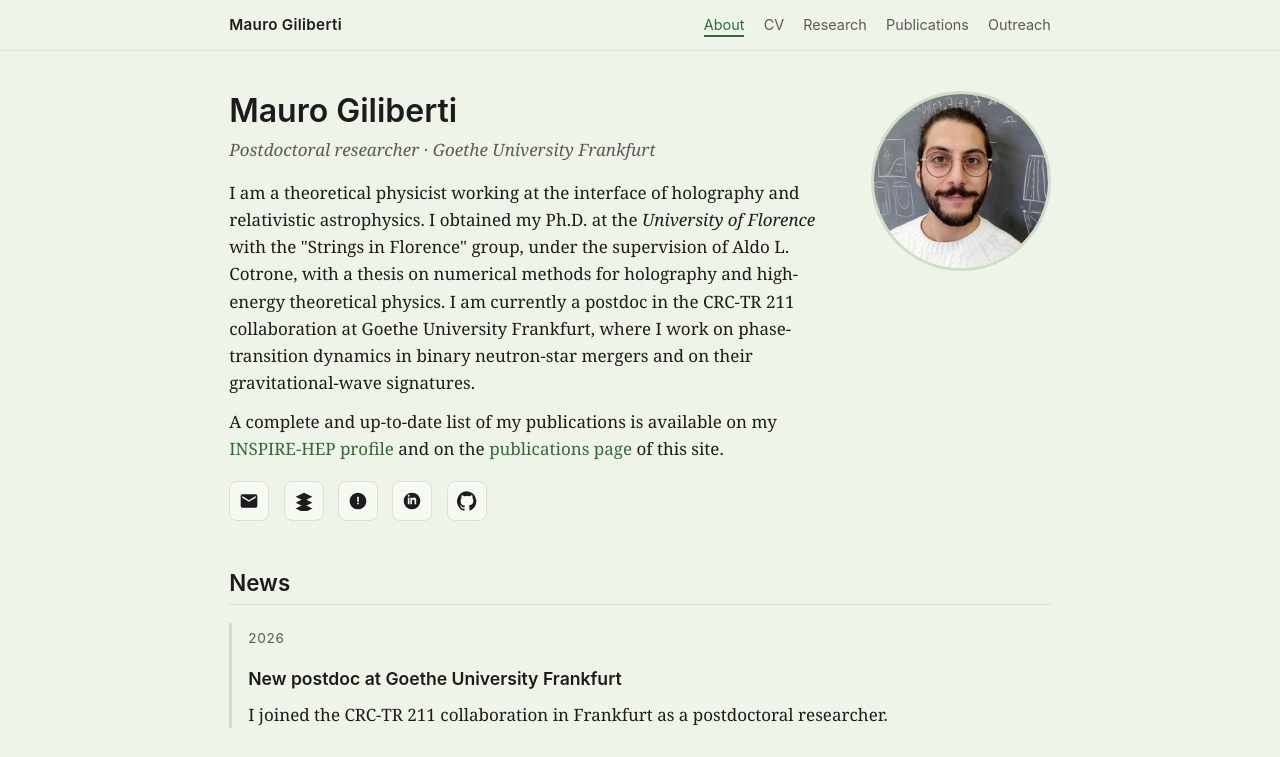
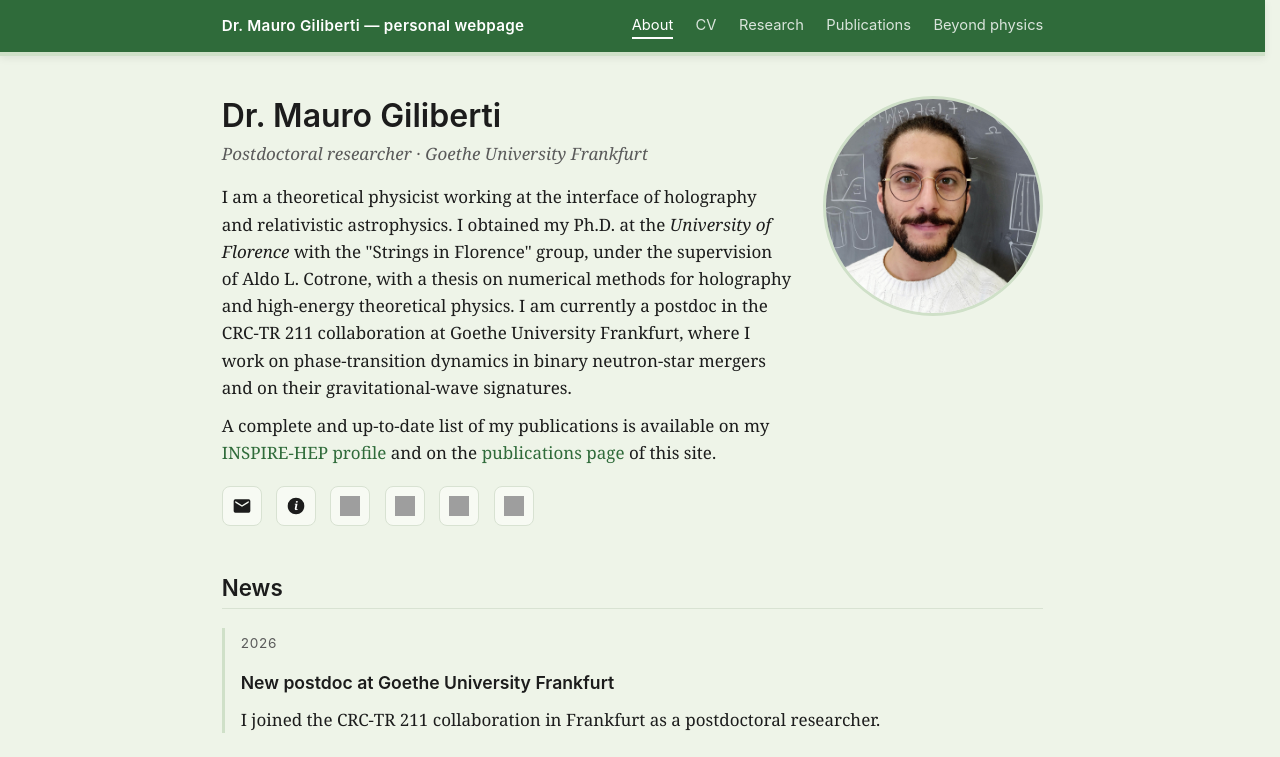
Before and after one commit to cu2mauro/cu2mauro.github.io, a plain HTML site: page index.html in a window 1280 px wide. Shown: the top 757 px of the page. Drawn offline with Linux system fonts and the light colour scheme; grey boxes are pictures that could not be loaded.

Commit message:
Update site styles with Claude
Several content and UI updates across the site: rewrite header name to “Dr. Mauro Giliberti — personal webpage”, rename Outreach to “Beyond physics” and expand the outreach page with scouting, hobbies and other personal details. Convert plain emails and reference contacts to mailto: links and update INSPIRE author links to recid 2707823 in multiple pages. Replace several SVG social icons with simpleicons images (GitHub, ResearchGate, ORCID, Google Scholar), add aria-hidden attributes to decorative SVGs, and add a small Cloudflare data-cfasync script tag in index and outreach footers. Improve CSS for a more consistent navbar and layout: always-reserved scrollbar, scrollbar-gutter, updated nav background/border/shadow, adjusted spacing, larger hero photo, and icon/img sizing/spacing tweaks. In publications.js, switch from AUTHOR_BAI to AUTHOR_RECID and change the INSPIRE query to use authors.recid, plus update user-facing INSPIRE links and error messages.

```diff
--- a/index.html
+++ b/index.html
@@ -12,13 +12,13 @@
 
   <nav class="topnav">
     <div class="inner">
-      <span class="name"><a href="index.html">Mauro Giliberti</a></span>
+      <span class="name"><a href="index.html">Dr. Mauro Giliberti — personal webpage</a></span>
       <ul>
         <li><a href="index.html" class="active">About</a></li>
         <li><a href="cv.html">CV</a></li>
         <li><a href="research.html">Research</a></li>
         <li><a href="publications.html">Publications</a></li>
-        <li><a href="outreach.html">Outreach</a></li>
+        <li><a href="outreach.html">Beyond physics</a></li>
       </ul>
     </div>
   </nav>
@@ -27,7 +27,7 @@
     <section>
       <div class="hero">
         <div class="text">
-          <h1>Mauro Giliberti</h1>
+          <h1>Dr. Mauro Giliberti</h1>
           <p class="subtitle">Postdoctoral researcher · Goethe University Frankfurt</p>
           <p>
             I am a theoretical physicist working at the interface of holography
@@ -43,25 +43,28 @@
           <p>
             A complete and up-to-date list of my publications is available on
             my
-            <a href="https://inspirehep.net/authors/REPLACE_ID">INSPIRE-HEP profile</a>
+            <a href="https://inspirehep.net/authors/2707823">INSPIRE-HEP profile</a>
             and on the <a href="publications.html">publications page</a> of this site.
           </p>
 
           <div class="icons">
             <a href="mailto:mauro.giliberti@unifi.it" title="Email">
-              <svg viewBox="0 0 24 24"><path d="M20 4H4a2 2 0 0 0-2 2v12a2 2 0 0 0 2 2h16a2 2 0 0 0 2-2V6a2 2 0 0 0-2-2zm0 4-8 5-8-5V6l8 5 8-5z"/></svg>
+              <svg viewBox="0 0 24 24" aria-hidden="true"><path d="M20 4H4a2 2 0 0 0-2 2v12a2 2 0 0 0 2 2h16a2 2 0 0 0 2-2V6a2 2 0 0 0-2-2zm0 4-8 5-8-5V6l8 5 8-5z"/></svg>
             </a>
-            <a href="https://inspirehep.net/authors/REPLACE_ID" title="INSPIRE-HEP">
-              <svg viewBox="0 0 24 24"><path d="M12 2 2 7l10 5 10-5-10-5zm0 7L2 14l10 5 10-5-10-5zm0 7L2 21l10 5 10-5-10-5z"/></svg>
+            <a href="https://inspirehep.net/authors/2707823" title="INSPIRE-HEP">
+              <svg viewBox="0 0 24 24" aria-hidden="true"><circle cx="12" cy="12" r="10"/><text x="12" y="17" text-anchor="middle" fill="#fff" font-family="Georgia, serif" font-size="14" font-style="italic" font-weight="bold">i</text></svg>
+            </a>
+            <a href="https://orcid.org/REPLACE" title="ORCID">
+              <img src="https://cdn.simpleicons.org/orcid/1c1c1c" alt="ORCID"/>
             </a>
             <a href="https://www.researchgate.net/profile/Mauro-Giliberti" title="ResearchGate">
-              <svg viewBox="0 0 24 24"><path d="M12 2C6.5 2 2 6.5 2 12s4.5 10 10 10 10-4.5 10-10S17.5 2 12 2zm-1 5h2v6h-2V7zm0 7h2v2h-2v-2z"/></svg>
+              <img src="https://cdn.simpleicons.org/researchgate/1c1c1c" alt="ResearchGate"/>
             </a>
-            <a href="https://orcid.org/REPLACE" title="ORCID">
-              <svg viewBox="0 0 24 24"><path d="M12 2a10 10 0 1 0 10 10A10 10 0 0 0 12 2zm-3 14H7V8h2zm-1-9.2a1.2 1.2 0 1 1 1.2-1.2A1.2 1.2 0 0 1 8 6.8zM17 16h-2v-4c0-1-.4-1.6-1.3-1.6S12 11 12 12v4h-2V8h2v1a3 3 0 0 1 2.5-1.2c1.7 0 2.5 1.1 2.5 3.1z"/></svg>
+            <a href="https://scholar.google.com/citations?user=REPLACE" title="Google Scholar">
+              <img src="https://cdn.simpleicons.org/googlescholar/1c1c1c" alt="Google Scholar"/>
             </a>
             <a href="https://github.com/cu2mauro" title="GitHub">
-              <svg viewBox="0 0 24 24"><path d="M12 .3a12 12 0 0 0-3.8 23.4c.6.1.8-.3.8-.6v-2c-3.3.7-4-1.6-4-1.6-.6-1.4-1.4-1.8-1.4-1.8-1-.7.1-.7.1-.7 1.2.1 1.8 1.2 1.8 1.2 1.1 1.8 2.8 1.3 3.5 1 .1-.8.4-1.3.8-1.6-2.7-.3-5.5-1.3-5.5-6 0-1.3.5-2.4 1.2-3.2-.1-.3-.5-1.5.1-3.2 0 0 1-.3 3.3 1.2a11.5 11.5 0 0 1 6 0C17.3 4.7 18.3 5 18.3 5c.7 1.7.2 2.9.1 3.2.8.8 1.2 1.9 1.2 3.2 0 4.6-2.8 5.6-5.5 5.9.4.4.8 1.1.8 2.2v3.3c0 .3.2.7.8.6A12 12 0 0 0 12 .3"/></svg>
+              <img src="https://cdn.simpleicons.org/github/1c1c1c" alt="GitHub"/>
             </a>
           </div>
         </div>
@@ -93,8 +96,6 @@
   </main>
 
   <footer>
-    © <span id="year"></span> Mauro Giliberti · Built with plain HTML/CSS · Hosted on GitHub Pages
+    © <span id="year"></span> Mauro Giliberti · Built with plain HTML/CSS, with help from <a href="https://claude.ai">Claude</a> · Hosted on GitHub Pages
   </footer>
-  <script>document.getElementById('year').textContent = new Date().getFullYear();</script>
-</body>
-</html>
+  <script data-cfasync="false" src="/cdn-cgi/scripts/5c5dd72
--- a/style.css
+++ b/style.css
@@ -17,7 +17,11 @@
 }
 
 * { box-sizing: border-box; }
-html { scroll-behavior: smooth; }
+html {
+  scroll-behavior: smooth;
+  overflow-y: scroll;        /* always reserve scrollbar — prevents layout shift */
+  scrollbar-gutter: stable;  /* modern browsers */
+}
 body {
   margin: 0;
   font-family: var(--font-serif);
@@ -31,14 +35,15 @@ body {
 nav.topnav {
   position: sticky;
   top: 0;
-  background: var(--bg);
-  border-bottom: 1px solid var(--border);
+  background: var(--accent);
+  border-bottom: 4px solid var(--accent-soft);
+  box-shadow: 0 2px 8px rgba(0,0,0,0.08);
   z-index: 100;
 }
 nav.topnav .inner {
   max-width: var(--max-width);
   margin: 0 auto;
-  padding: 0.8rem 1.2rem;
+  padding: 0.85rem 1.2rem;
   display: flex;
   justify-content: space-between;
   align-items: center;
@@ -51,27 +56,27 @@ nav.topnav .name {
   font-size: 0.95rem;
   letter-spacing: 0.02em;
 }
-nav.topnav .name a { color: var(--fg); text-decoration: none; }
+nav.topnav .name a { color: #fff; text-decoration: none; }
 nav.topnav ul {
   list-style: none;
   display: flex;
-  gap: 1.2rem;
+  gap: 1.4rem;
   margin: 0;
   padding: 0;
   font-family: var(--font-sans);
-  font-size: 0.9rem;
+  font-size: 0.92rem;
 }
 nav.topnav a {
-  color: var(--muted);
+  color: rgba(255, 255, 255, 0.82);
   text-decoration: none;
   transition: color 0.15s;
-  padding-bottom: 2px;
+  padding-bottom: 3px;
   border-bottom: 2px solid transparent;
 }
-nav.topnav a:hover { color: var(--accent); }
+nav.topnav a:hover { color: #fff; }
 nav.topnav a.active {
-  color: var(--accent);
-  border-bottom-color: var(--accent);
+  color: #fff;
+  border-bottom-color: #fff;
 }
 
 /* ---------- Layout ---------- */
@@ -112,10 +117,10 @@ p { margin: 0.7rem 0; }
   flex-wrap: wrap;
 }
 .hero .text { flex: 1 1 320px; }
-.hero .photo { flex: 0 0 180px; text-align: center; }
+.hero .photo { flex: 0 0 220px; text-align: center; }
 .hero .photo img {
-  width: 180px;
-  height: 180px;
+  width: 220px;
+  height: 220px;
   object-fit: cover;
   border-radius: 50%;
   border: 3px solid var(--accent-soft);
@@ -149,9 +154,13 @@ p { margin: 0.7rem 0; }
   transform: translateY(-2px);
   text-decoration: none;
 }
-.icons svg {
+.icons svg,
+.icons img {
   width: 20px;
   height: 20px;
+  display: block;
+}
+.icons svg {
   fill: var(--fg);
 }
 .icons a:hover svg { fill: var(--accent); }
```
Also changed, not shown: cv.html (+7 -7 lines), outreach.html (+29 -15 lines), publications.html (+11 -14 lines), research.html (+3 -3 lines).
